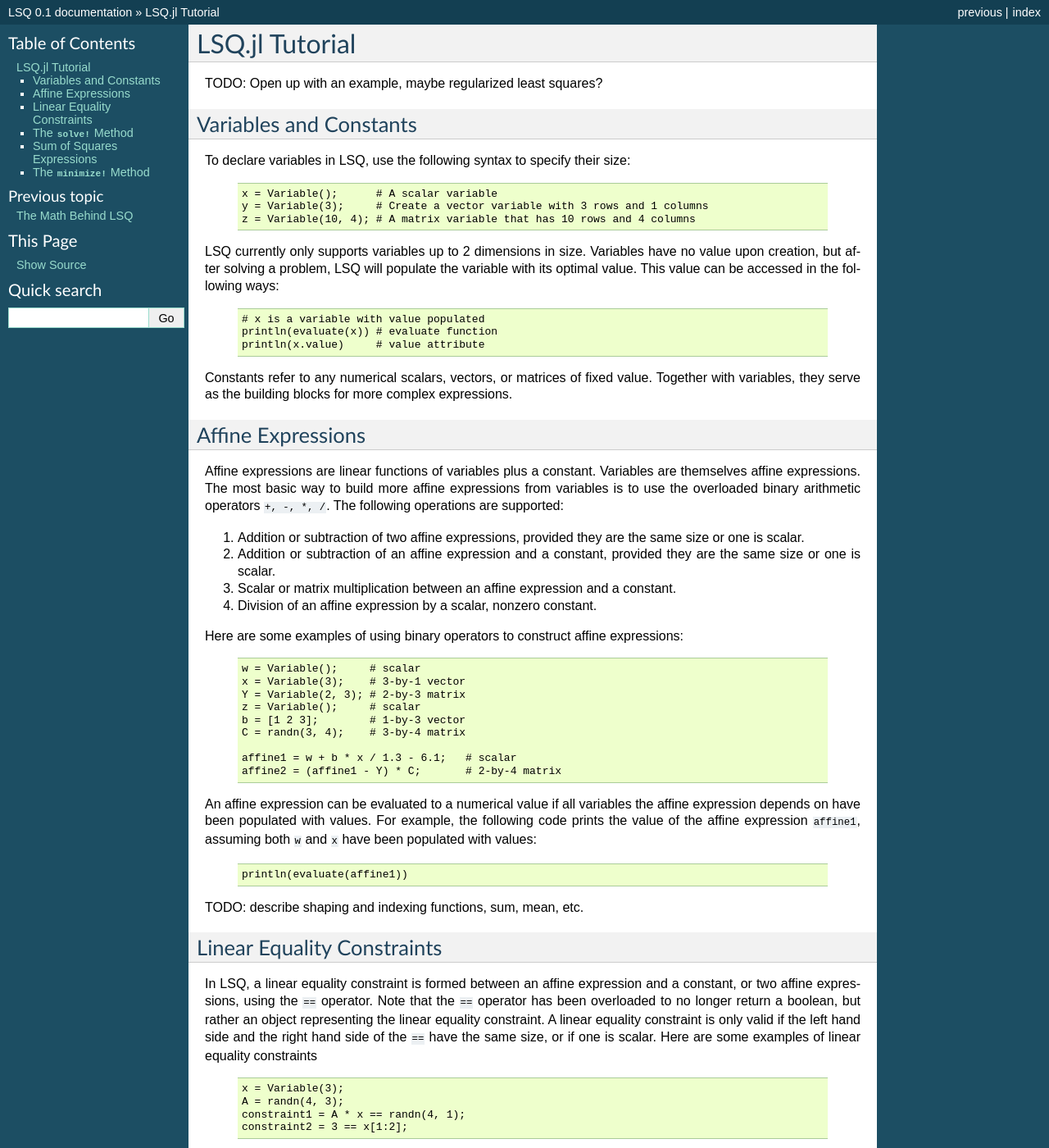
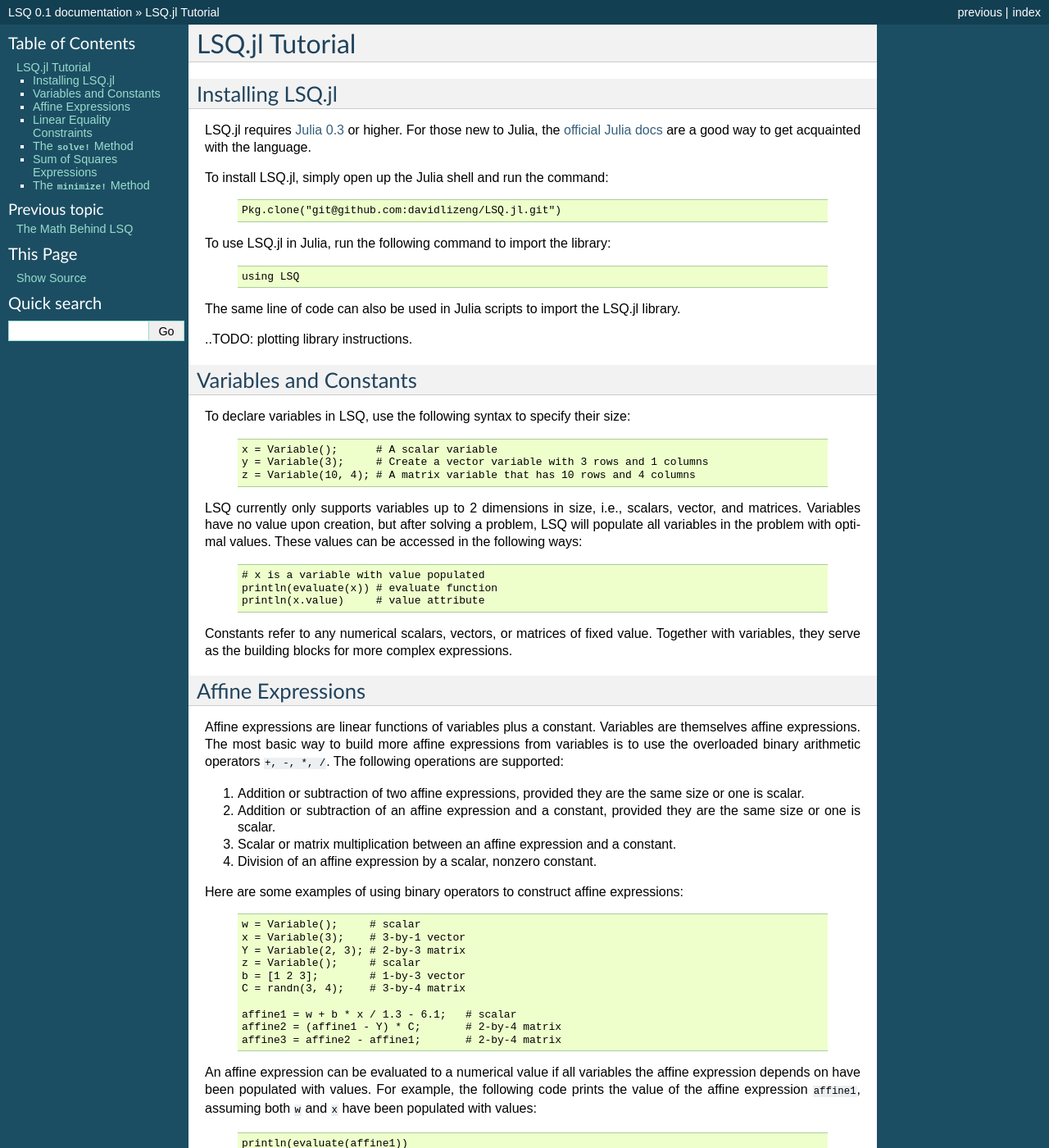
Before and after one commit to davidlizeng/LinearLeastSquares.jl, a Sphinx documentation site: the page built from docs/lsqjl.rst, in a window 1280 px wide and 1400 px high. Shown: the whole window at 82% size. Built offline with Sphinx 7.4.7, drawn with Linux system fonts in a browser that asks for light colours; some of the changed text lies outside the part shown.

Commit message:
update docs

```diff
--- a/docs/lsqjl.rst
+++ b/docs/lsqjl.rst
@@ -1,8 +1,29 @@
 ===============
 LSQ.jl Tutorial
 ===============
-TODO: Open up with an example, maybe regularized least squares?
 
+Installing LSQ.jl
+=================
+LSQ.jl requires `Julia 0.3 <http://julialang.org/downloads/>`_ or higher.
+For those new to Julia, the `official Julia docs <http://docs.julialang.org/en/release-0.2/>`_
+are a good way to get acquainted with the language.
+
+To install LSQ.jl, simply open up the Julia shell and run the command:
+
+  .. code-block:: none
+
+    Pkg.clone("git@github.com:davidlizeng/LSQ.jl.git")
+
+To use LSQ.jl in Julia, run the following command to import the library:
+
+  .. code-block:: none
+
+    using LSQ
+
+The same line of code can also be used in Julia scripts to import the LSQ.jl
+library.
+
+..TODO: plotting library instructions.
 
 Variables and Constants
 =======================
@@ -14,9 +35,10 @@
     y = Variable(3);     # Create a vector variable with 3 rows and 1 columns
     z = Variable(10, 4); # A matrix variable that has 10 rows and 4 columns
 
-LSQ currently only supports variables up to 2 dimensions in size. Variables
+LSQ currently only supports variables up to 2 dimensions in size, i.e.,
+scalars, vector, and matrices. Variables
 have no value upon creation, but after solving a problem, LSQ will populate
-the variable with its optimal value. This value can be accessed in the
+all variables in the problem with optimal values. These values can be accessed in the
 following ways:
 
   .. code-block:: none
@@ -55,6 +77,7 @@
 
     affine1 = w + b * x / 1.3 - 6.1;   # scalar
     affine2 = (affine1 - Y) * C;       # 2-by-4 matrix
+    affine3 = affine2 - affine1;       # 2-by-4 matrix
 
 An affine expression can be evaluated to a numerical value if all variables the affine
 expression depends on have been populated with values. For example, the following
@@ -65,8 +88,20 @@
 
     println(evaluate(affine1))
 
-TODO: describe shaping and indexing functions, sum, mean, etc.
+Affine expressions support indexing and slicing, compatible with Julia's syntax:
 
+  .. code-block:: none
+
+    x = Variable(4);
+    a = x[3];              # third component of x
+    y = x[1:2];            # first two components of x
+    X = Variable(4, 5);
+    Y = X[3:4, 4:5];       # bottom right 2-by-2 submatrix of X
+    T = X[1:2, :];         # first two rows of X
+    Z = 2 * x[1] + X;
+    b = Z[1, 2]            # entry in first row and second column of Z
+
+.. TODO: Mean, Sum, Stacking, Vec, Diag, etc.
 
 Linear Equality Constraints
 ===========================
@@ -96,10 +131,11 @@
 
 The ``solve!`` Method
 =====================
-LSQ can solve a system of linear equations using the ``solve!`` method.
-When a system of linear equations is solved, the values of all variables are
-populated. After that, the values of the variables, and any expressions that
-depend on them, can be accessed.
+LSQ can solve a system of linear equations using the ``solve!`` method. The
+exclamation point after ``solve`` is a Julia convention signifying that this
+method will have side effects; specifically, it will assign values to
+variables after solving. After that, the values of the variables, and any
+expressions that depend on them, can be accessed.
 
   .. code-block:: none
 
--- a/docs/math.rst
+++ b/docs/math.rst
@@ -27,7 +27,7 @@
   .. math::
     \begin{array}{ll}
       \mbox{minimize}  & \|Ax-b\|_2^2
-    \end{array}
+    \end{array}.
 
 When the objective is absent, LCLS reduces to finding :math:`x` that satisfies
 :math:`Cx=d`, i.e., solving a set of linear equations.
@@ -37,7 +37,7 @@
 Solving LCLS
 ============
 There is a unique solution to the LCLS problem if and only if there is a
-unique solution to the following linear system of equations in the variable
+unique solution to the following system of linear equations in the variable
 :math:`x` and a new variable :math:`z`:
 
   .. math::
@@ -55,7 +55,8 @@
   .. math::
     2A^TA x = 2A^Tb
 
-has a unique solution, which occurs when :math:`A^TA` is invertible.
+has a unique solution, which occurs when :math:`A^TA` is invertible, i.e., the
+columns of :math:`A` are independent.
 
 When the objective is absent, the system of linear equations :math:`Cx = d` has
 a unique solution if and only if :math:`C` is invertible.
```
Also changed, not shown: other parts of docs/lsqjl.rst (+1 -1 lines), docs/index.rst (+34 -9 lines), 11 other files.
